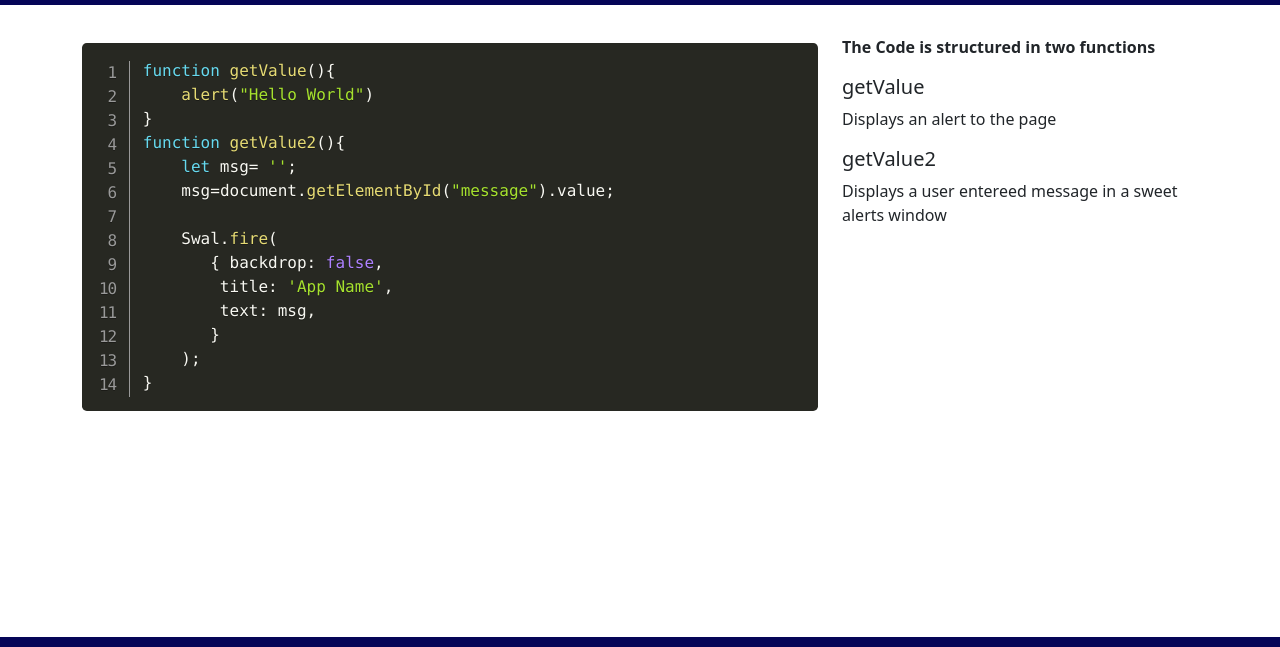
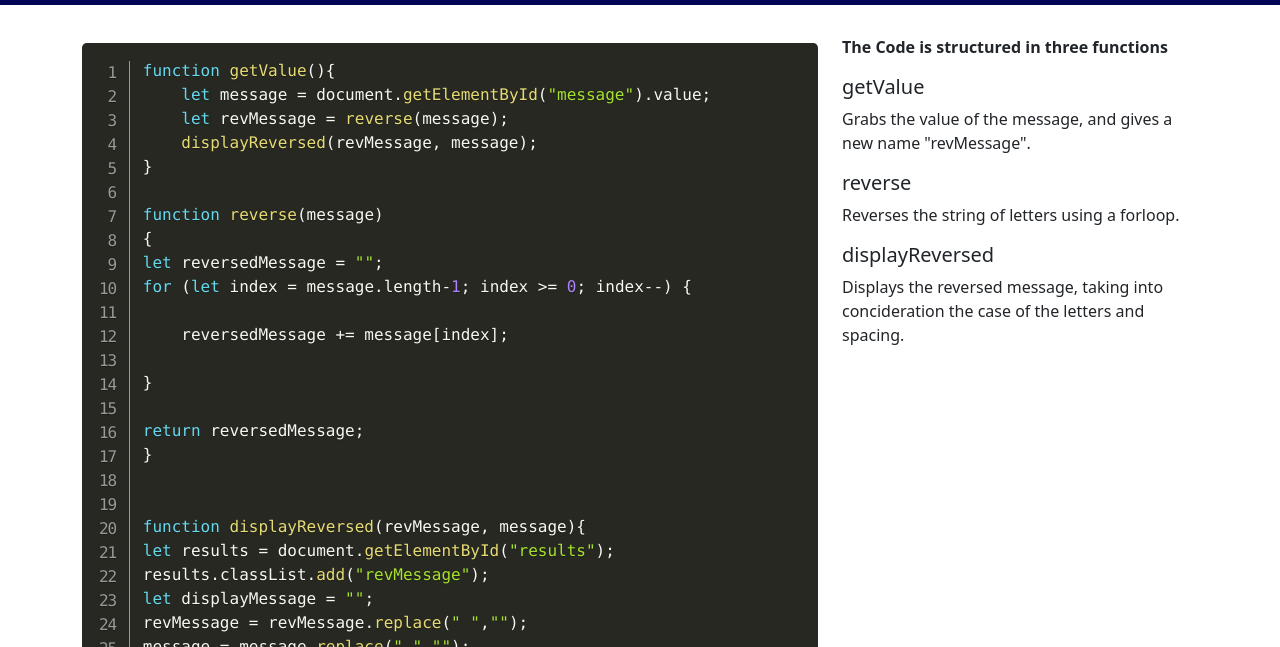
Before and after one commit to edlavack/tacocat, a plain HTML site: page code.html in a window 1280 px wide. Shown: the part 61-708 px from the top of the page. Drawn offline with nearby package versions, Linux system fonts and the light colour scheme.

Commit message:
prettier

```diff
--- a/code.html
+++ b/code.html
@@ -2,7 +2,7 @@
 <html lang="en">
 
 <head>
-    <title>APP NAME: Coding Challenge by Evan LaVack</title>
+    <title>TacocaT: Coding Challenge by Evan LaVack</title>
     <!-- Required meta tags -->
     <meta charset="utf-8">
     <meta name="viewport" content="width=device-width, initial-scale=1, shrink-to-fit=no">
@@ -24,7 +24,7 @@
 
     <nav class="navbar navbar-expand-lg navbar-dark fixed-top" id="mainNav">
         <div class="container-fluid">
-            <a class="navbar-brand" href="index.html"><img src="" height="40" class="d-inline-block">  APP NAME</a>
+            <a class="navbar-brand" href="index.html"><img src="" height="40" class="d-inline-block">  TacocaT</a>
             <button class="navbar-toggler" type="button" data-bs-toggle="collapse"
                 data-bs-target="#navbarSupportedContent" aria-controls="navbarSupportedContent" aria-expanded="false"
                 aria-label="Toggle navigation">
@@ -47,9 +47,7 @@
                  <li class="nav-item">
                      <a class="nav-link" href="#">The Repo</a>
                  </li>
-                 <li class="nav-item">
-                     <a class="nav-link" href="#">About</a>
-                 </li>
+
                 </ul>
             </div>
         </div>
@@ -62,29 +60,53 @@
                         <code class="language-javascript">
 
                             function getValue(){
-                                alert("Hello World")
+                                let message = document.getElementById("message").value;
+                                let revMessage = reverse(message);
+                                displayReversed(revMessage, message);
                             }
-                            function getValue2(){
-                                let msg= '';
-                                msg=document.getElementById("message").value;
 
-                                Swal.fire(
-                                   { backdrop: false,
-                                    title: 'App Name',
-                                    text: msg,
-                                   }
-                                );
+                            function reverse(message)
+                            {
+                            let reversedMessage = "";
+                            for (let index = message.length-1; index >= 0; index--) {
+
+                                reversedMessage += message[index];
+
+                            }
+
+                            return reversedMessage;
+                            }
+
+
+                            function displayReversed(revMessage, message){
+                            let results = document.getElementById("results");
+                            results.classList.add("revMessage");
+                            let displayMessage = "";
+                            revMessage = revMessage.replace(" ","");
+                            message = message.replace(" ","");
+
+                            if (revMessage.toLowerCase() == message.toLowerCase()) {
+                                displayMessage = "Good One!" ;
+
+                            } else{
+                                displayMessage = "Ehhhh I don't think so, try again!";
+                            }
+
+                            results.innerHTML = displayMessage;
+
                             }
 
                         </code>
                     </pre>
                 </div>
                 <div class="col-12 col-lg-4">
-                    <p class="fw-bold">The Code is structured in two functions</p>
+                    <p class="fw-bold">The Code is structured in three functions</p>
                     <h5>getValue</h5>
-                    <p>Displays an alert to the page</p>
-                    <h5>getValue2</h5>
-                    <p>Displays a user entereed message in a sweet alerts window</p>
+                    <p>Grabs the value of the message, and gives a new name "revMessage".</p>
+                    <h5>reverse</h5>
+                    <p>Reverses the string of letters using a forloop.</p>
+                    <h5>displayReversed</h5>
+                    <p>Displays the reversed message, taking into concideration the case of the letters and spacing.</p>
                 </div>
             </div>
         </div>
--- a/js/site.js
+++ b/js/site.js
@@ -25,10 +25,12 @@ revMessage = revMessage.replace(" ","");
 message = message.replace(" ","");
 
 if (revMessage.toLowerCase() == message.toLowerCase()) {
-    displayMessage = "Good One!";
+    displayMessage = "Good One!" ;
+
 } else{
-    displayMessage = "Ehhhh I don't think so";
+    displayMessage = "Ehhhh I don't think so, try again!";
 }
 
 results.innerHTML = displayMessage;
+
 }
```
Also changed, not shown: app.html (+7 -7 lines), index.html (+14 -20 lines), img/TacocaT.png (added).
